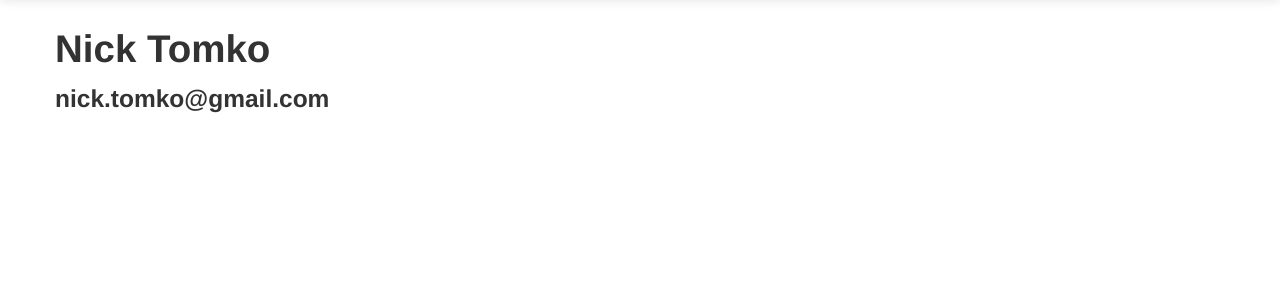
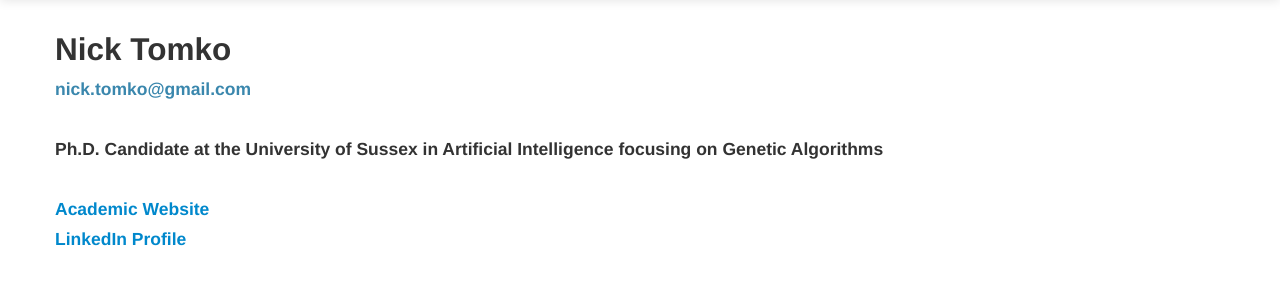
Before and after one commit to nicktomko/Reddibility, a Flask app: page /contact in a window 1280 px wide. Shown: the part 41-341 px from the top of the page. Run offline with Flask 2, Linux system fonts and the light colour scheme; some libraries are stand-ins or nearby versions.

Commit message:
update about and contact

```diff
--- a/templates/about.html
+++ b/templates/about.html
@@ -49,8 +49,7 @@
 <div class="container">
 
 
-      <h1>Nick Tomko this is about me</h1>
-      <h3>Just the Q's and A's, none of the BS.</h3>
+
 
       <iframe src="https://docs.google.com/presentation/d/1YATeKu_1xI9PINU3xaNSFF7VqldFyRo7UeEev4ztGBo/embed?start=false&loop=false&delayms=3000" frameborder="0" width="960" height="749" allowfullscreen="true" mozallowfullscreen="true" webkitallowfullscreen="true"></iframe>
 
--- a/templates/contact.html
+++ b/templates/contact.html
@@ -2,7 +2,7 @@
 <html lang="en">
   <head>
     <meta charset="utf-8">
-    <title>Bootstrap, from Twitter</title>
+    <title>Reddibility</title>
     <meta name="viewport" content="width=device-width, initial-scale=1.0">
     <meta name="description" content="">
     <meta name="author" content="">
@@ -49,8 +49,14 @@
 <div class="container">
 
 
-      <h1>Nick Tomko</h1>
-      <h3>nick.tomko@gmail.com</h3>
+	<h2>Nick Tomko</h2>
+	<h4><p class="text-info">nick.tomko@gmail.com</p></h4>
+	<br>
+	<h4>Ph.D. Candidate at the University of Sussex in Artificial Intelligence focusing on Genetic Algorithms</h4>
+	<br>
+	<h4><a href="http://ntomko.wordpress.com">Academic Website</a></h4>
+	<h4><a href="http://uk.linkedin.com/pub/nicholas-tomko/66/1a5/885/">LinkedIn Profile</a></h4>
+
 
 
 
```
